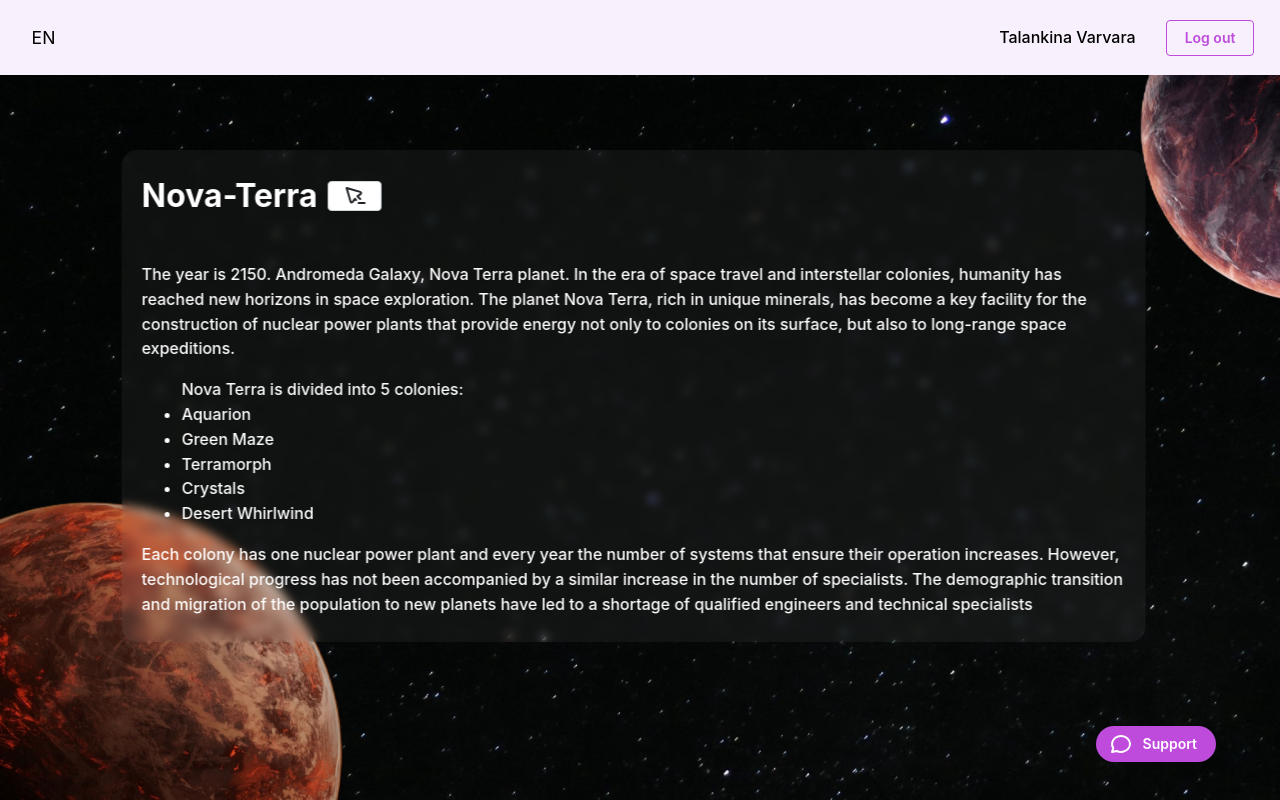
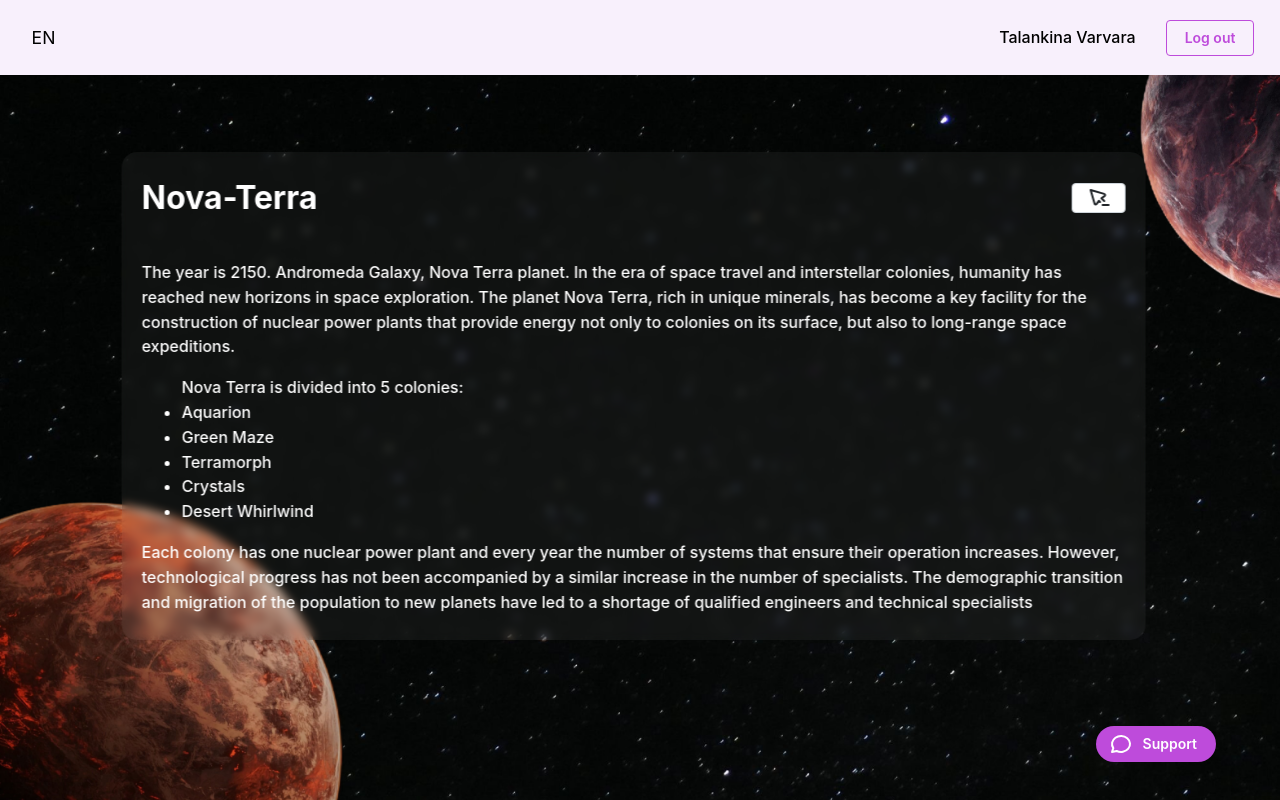
Before and after one commit to Tifftal/AtomHack-Final-frontend, a React (Vite) app: page / in a window 1280 px wide. Built offline with nearby package versions, Linux system fonts and the light colour scheme.

Commit message:
fix btn main

```diff
--- a/src/pages/MainPage/MainPage.module.scss
+++ b/src/pages/MainPage/MainPage.module.scss
@@ -3,14 +3,11 @@
     display: flex;
     flex-direction: row;
     align-items: center;
-    h1{
-        margin-right: 10px;
-    }
+    justify-content: space-between;
 }
 
 .second {
     color: white;
-    margin-top: 20px;
 
     p {
         font-size: 1em;
```
